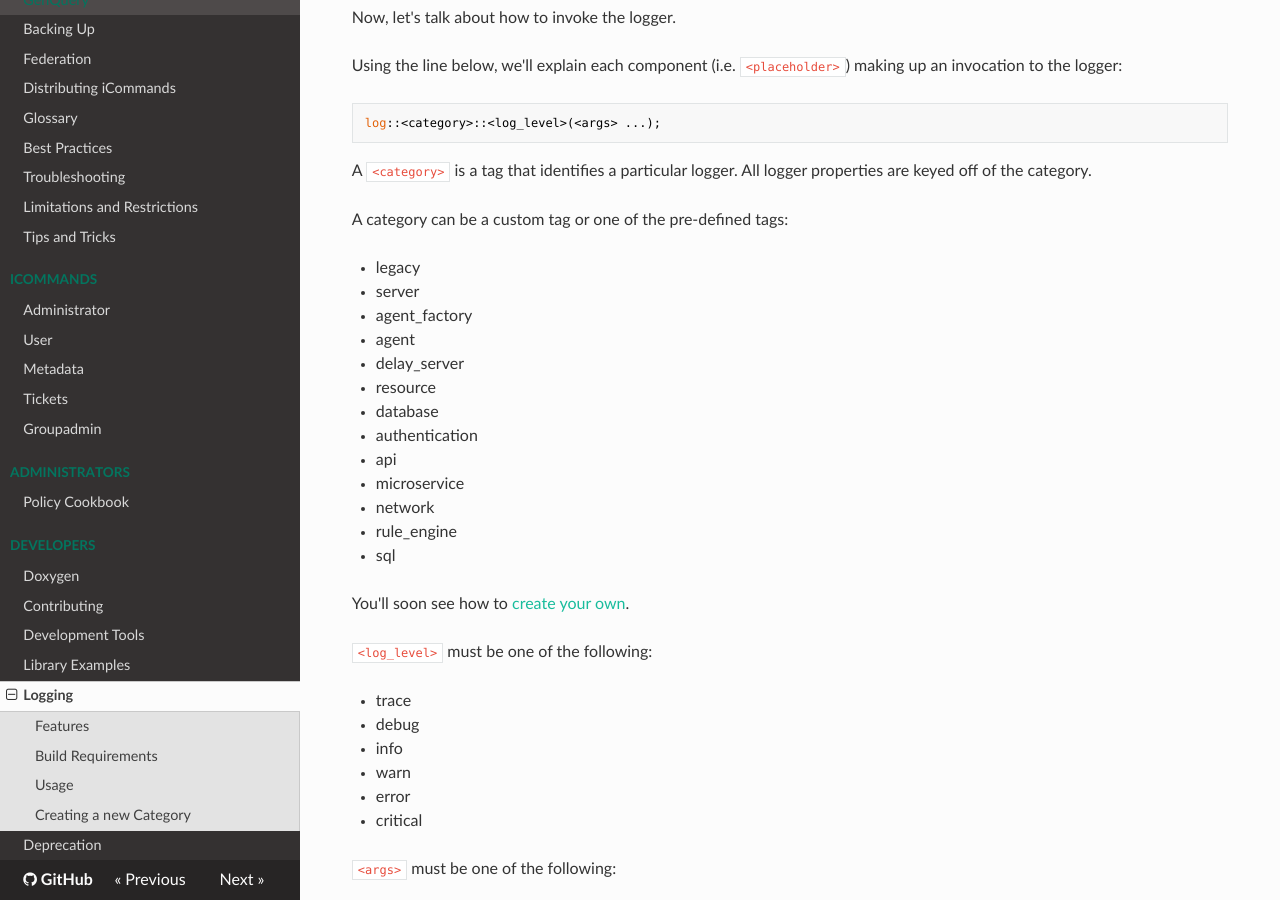
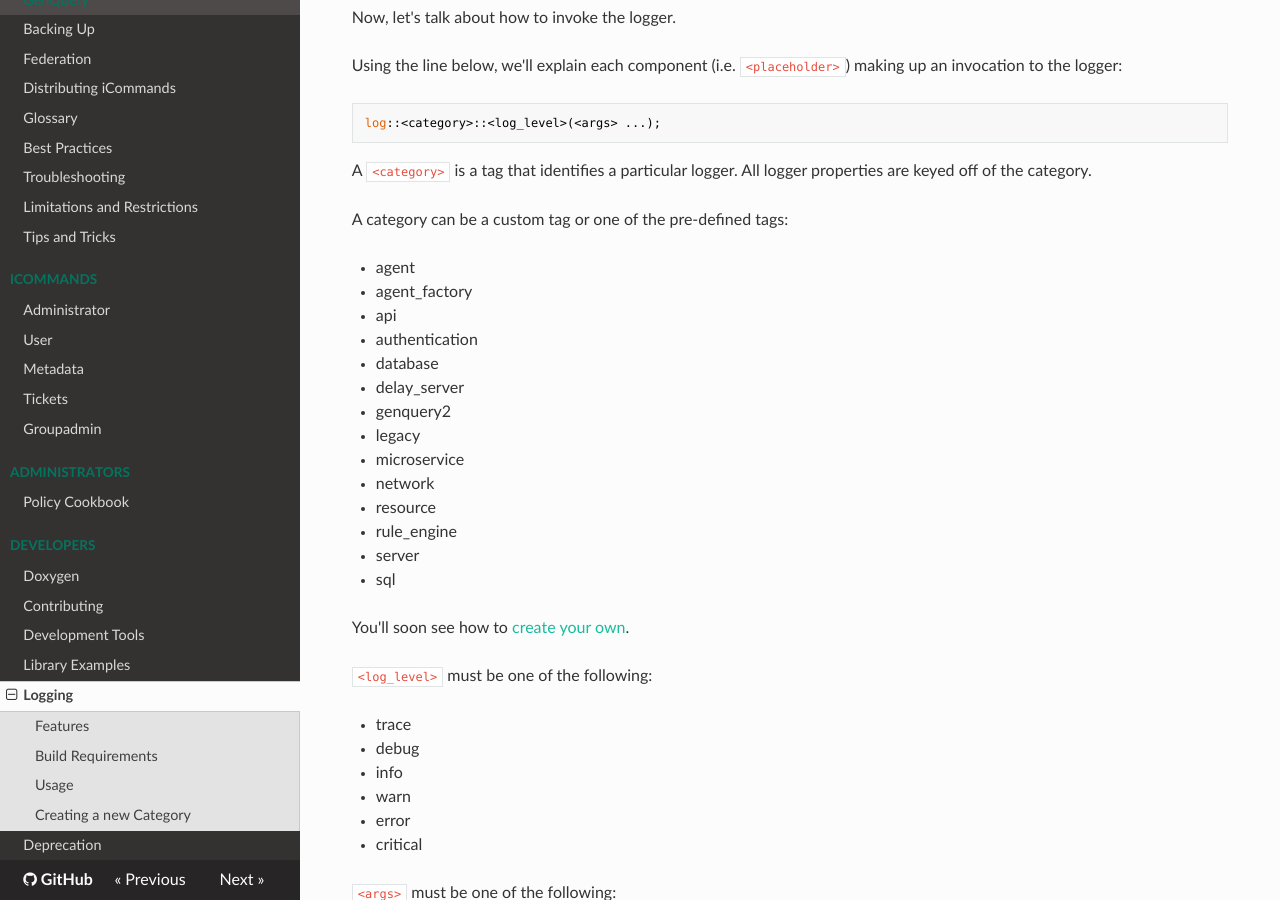
Before and after one commit to irods/irods_docs, an MkDocs documentation site: the page built from docs/developers/logging.md, in a window 1280 px wide and 900 px high, scrolled down 1319 px. Built offline with MkDocs 1.6.1, drawn with Linux system fonts in a browser that asks for light colours; nearby versions of some CDN libraries.

```diff
--- a/docs/developers/logging.md
+++ b/docs/developers/logging.md
@@ -51,18 +51,19 @@ A `<category>` is a tag that identifies a particular logger. All logger properti
 
 A category can be a custom tag or one of the pre-defined tags:
 
+- agent
+- agent_factory
+- api
+- authentication
+- database
+- delay_server
+- genquery2
 - legacy
-- server
-- agent_factory
-- agent
-- delay_server
-- resource
-- database
-- authentication
-- api
 - microservice
 - network
+- resource
 - rule_engine
+- server
 - sql
 
 You'll soon see how to [create your own](#creating-a-new-category).
```
Also changed, not shown: docs/system_overview/troubleshooting.md (+5 -0 lines).
